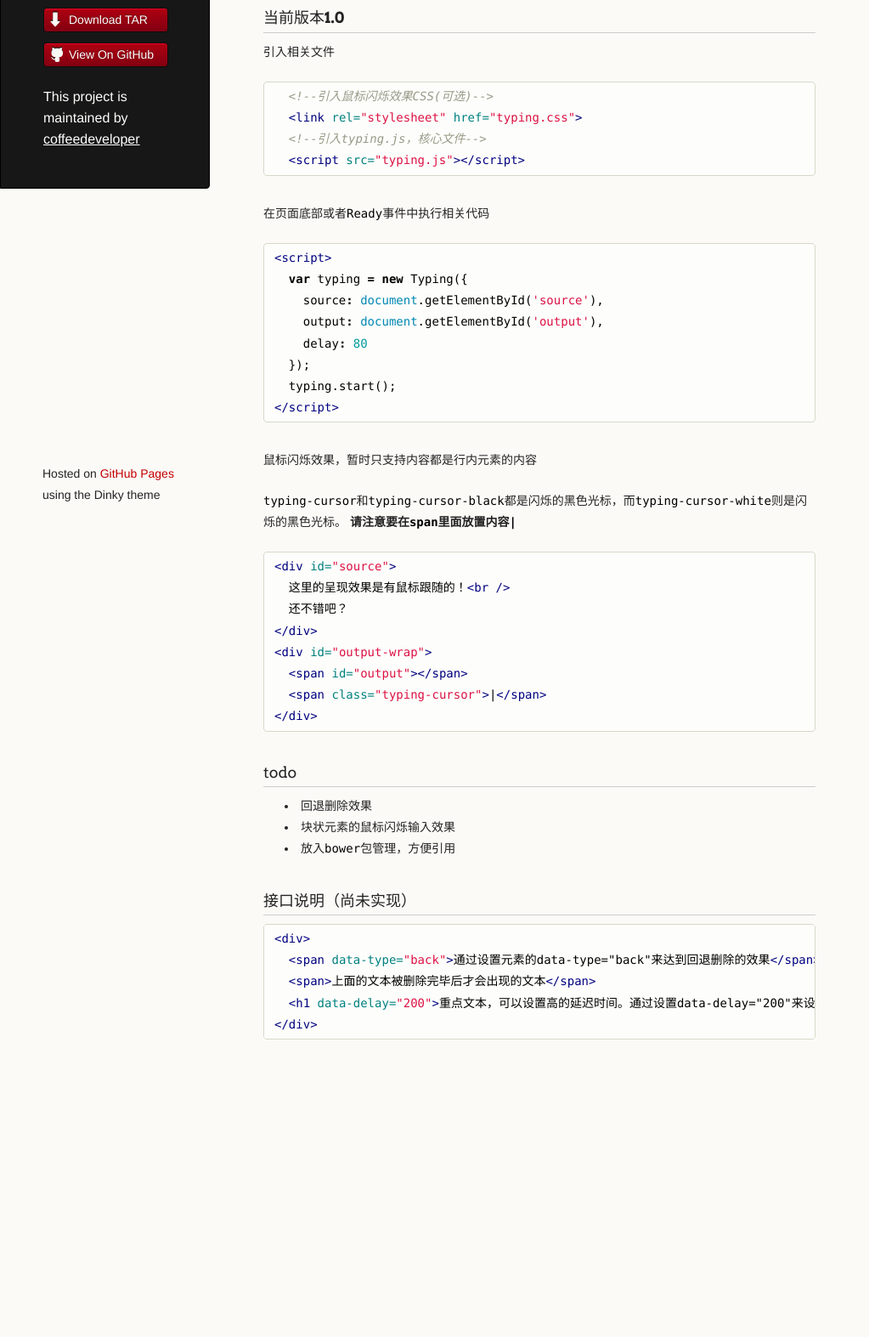
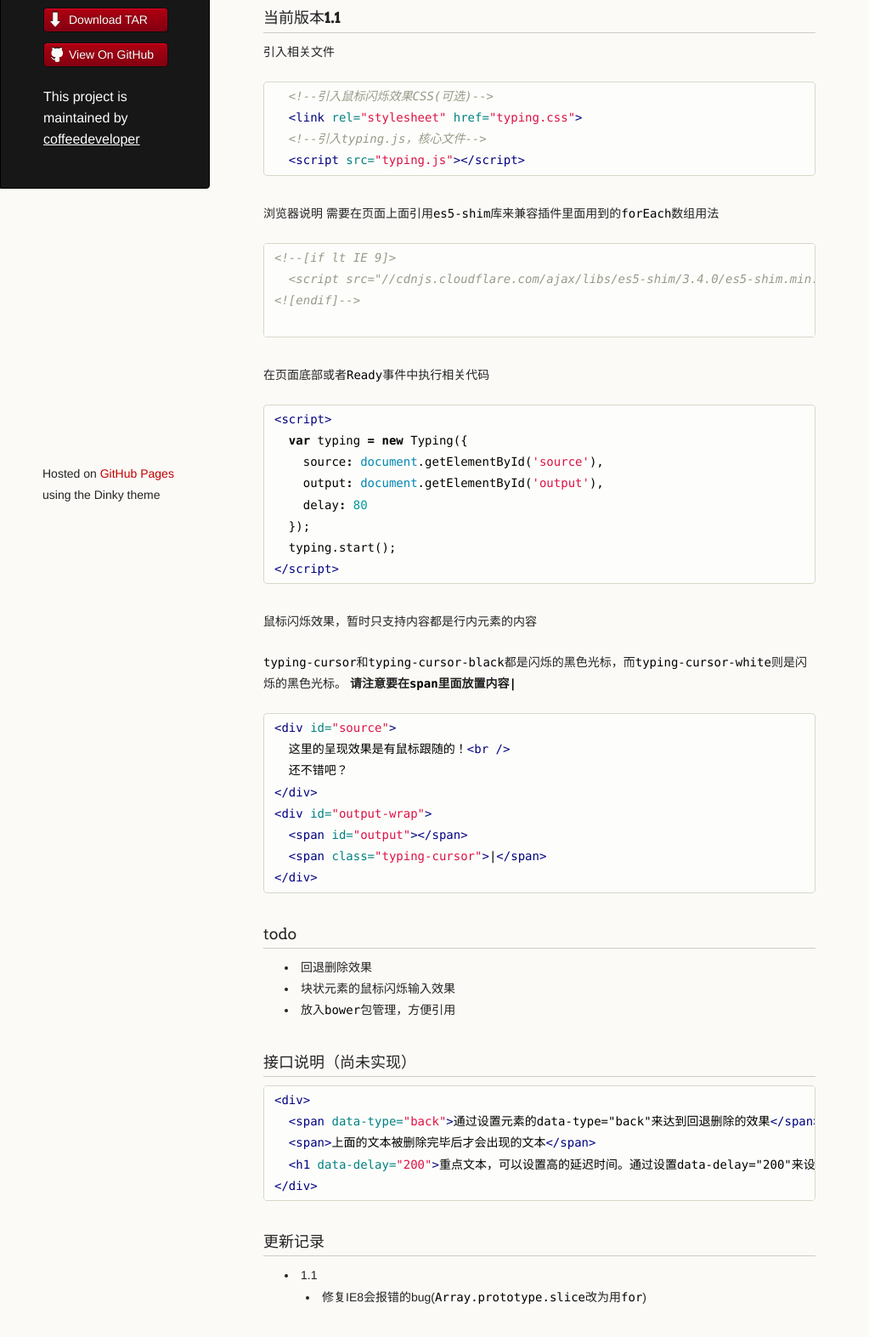
Before and after one commit to coffeedeveloper/typing.js, a plain HTML site: page index.html in a window 1280 px wide. Shown: the part 173-1746 px from the top of the page at 85% size, without its empty margins (0-1023 px from the left). Before the commit the page ends 1478 px from the top, so only its background shows below. Drawn offline with Linux system fonts and the light colour scheme.

Commit message:
修改DEMO和说明

```diff
--- a/index.html
+++ b/index.html
@@ -36,7 +36,7 @@
   <a href="demo.html">查看完整DEMO</a><a href="demo2.html">查看带闪烁光标DEMO</a>
 </div>
 <h3>
-<a name="%E5%BD%93%E5%89%8D%E7%89%88%E6%9C%AC09" class="anchor" href="#%E5%BD%93%E5%89%8D%E7%89%88%E6%9C%AC09"><span class="octicon octicon-link"></span></a>当前版本<strong>1.0</strong>
+<a name="%E5%BD%93%E5%89%8D%E7%89%88%E6%9C%AC09" class="anchor" href="#%E5%BD%93%E5%89%8D%E7%89%88%E6%9C%AC09"><span class="octicon octicon-link"></span></a>当前版本<strong>1.1</strong>
 </h3>
 
 <p>引入相关文件</p>
@@ -45,6 +45,15 @@
   <span class="nt">&lt;link</span> <span class="na">rel=</span><span class="s">"stylesheet"</span> <span class="na">href=</span><span class="s">"typing.css"</span><span class="nt">&gt;</span>
   <span class="c">&lt;!--引入typing.js，核心文件--&gt;</span>
   <span class="nt">&lt;script </span><span class="na">src=</span><span class="s">"typing.js"</span><span class="nt">&gt;&lt;/script&gt;</span>
+</pre></div>
+
+<p>浏览器说明
+需要在页面上面引用<code>es5-shim</code>库来兼容插件里面用到的<code>forEach</code>数组用法</p>
+
+<div class="highlight highlight-html"><pre><span class="c">&lt;!--[if lt IE 9]&gt;</span>
+<span class="c">  &lt;script src="//cdnjs.cloudflare.com/ajax/libs/es5-shim/3.4.0/es5-shim.min.js"&gt;&lt;/script&gt;</span>
+<span class="c">&lt;![endif]--&gt;</span>
+
 </pre></div>
 
 <p>在页面底部或者<code>Ready</code>事件中执行相关代码</p>
@@ -88,6 +97,14 @@
   <span class="nt">&lt;h1</span> <span class="na">data-delay=</span><span class="s">"200"</span><span class="nt">&gt;</span>重点文本，可以设置高的延迟时间。通过设置data-delay="200"来设置打印效果的毫秒数<span class="nt">&lt;/h1&gt;</span>
 <span class="nt">&lt;/div&gt;</span>
 </pre></div>
+<h3>更新记录</h3>
+<ul>
+  <li>1.1
+    <ul>
+      <li>修复IE8会报错的bug(<code>Array.prototype.slice</code>改为用<code>for</code>)</li>
+    </ul>
+  </li>
+</ul>
       </section>
       <footer>
         <p><small>Hosted on <a href="http://pages.github.com">GitHub Pages</a> using the Dinky theme</small></p>
```
Also changed, not shown: demo.html (+3 -0 lines), demo2.html (+3 -0 lines), javascripts/typing.js (+20 -12 lines).
